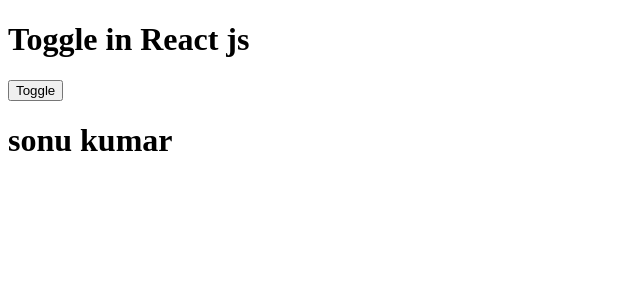
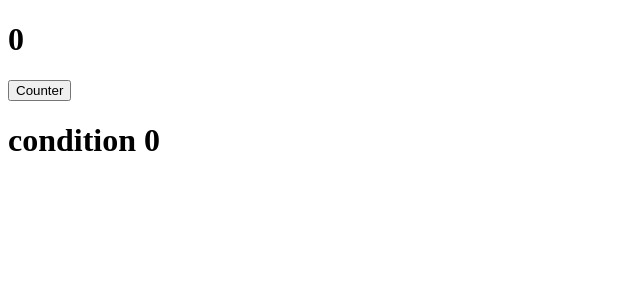
Before and after one commit to Sonukumar201995/react-revision, a React (Vite) app: page / in a window 1280 px wide. Shown: the top 300 px of the page, without its empty margins (0-640 px from the left). Built offline with nearby package versions, Linux system fonts and the light colour scheme.

Commit message:
multiple condition using state hook in react

```diff
--- a/src/App.jsx
+++ b/src/App.jsx
@@ -1,19 +1,20 @@
-import { useState } from "react";
-import User from "../User";
+import { useState } from "react"
 
-export default function App() {
-  const [display, setDisplay] = useState(true);
-
-  return (
+export default function App()
+{
+  const[count,setCount]=useState(0);
+  return(
     <div>
-      <h1>Toggle in React js</h1>
-      <button onClick={() => setDisplay(!display)}>Toggle</button>
-
-      {/* {display ? <h1>Sonu Kumar</h1> : null} */}
-
+      <h1>{count}</h1>
+      <button onClick={()=>setCount(count+1)}>Counter</button>
       {
-        display ? <User/>:null
+        count==0 ? <h1>condition 0</h1>:
+        count==1 ? <h1>condition 1</h1>:
+        count==2 ? <h1>condition 2</h1>:
+        count==3 ? <h1>condition 3</h1>:
+        count==4 ? <h1>condition 4</h1>:
+        <h1>other condition</h1>
       }
     </div>
-  );
+  )
 }
```
